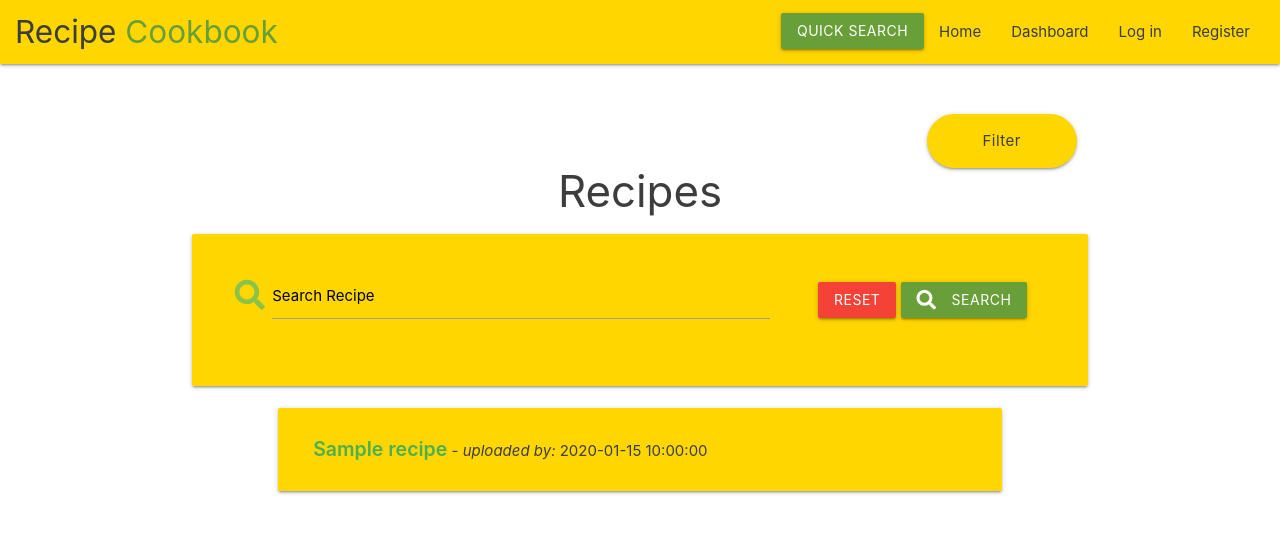
After one commit to francesco-saponaro/recipe-cookbook, a Flask app: page /search in a window 1280 px wide. The commit adds this page. Shown: the top 533 px of the page. Run offline with Flask 2, Linux system fonts and the light colour scheme; a database or web service that is not in the repository returns one stand-in record (values such as "Sample title"); some libraries are stand-ins or nearby versions.

Commit message:
Add search by recipe name, ingredients, meal types and country functionalities

```diff
--- a/app.py
+++ b/app.py
@@ -19,10 +19,6 @@ mongo = PyMongo(app)
 @app.route("/")
 @app.route("/get_recipes")
 def get_recipes():
-    # We grab the recipes from mongodb "recipes" collection to populate the page
-    recipe = mongo.db.recipes
-    total_recipes = mongo.db.recipes.count()
-
     offset = 0
     limit = 5
 
@@ -30,18 +26,84 @@ def get_recipes():
         limit = int(request.args.get("limit"))
         offset = int(request.args.get("offset"))
 
-    starting_id = recipe.find()
+    total_recipes = mongo.db.recipes.count()
+    starting_id = mongo.db.recipes.find()
     last_id = starting_id[offset]['_id']
 
-    recipes = recipe.find({'_id' : {'$gte' : last_id}}).limit(limit)
-
+    recipes = mongo.db.recipes.find({'_id' : {'$gte' : last_id}}).limit(limit)
 
     next_url = '/get_recipes?limit=' + str(limit) + '&offset=' + str(offset + limit)
     prev_url = '/get_recipes?limit=' + str(limit) + '&offset=' + str(offset - limit)
 
+    return render_template("index.html", recipes=recipes, next_url=next_url, prev_url=prev_url, offset=offset, total_recipes=total_recipes, starting_id=starting_id)
 
-    ingredients = mongo.db.ingredients.find()
-    return render_template("index.html", recipes=recipes, ingredients=ingredients, next_url=next_url, prev_url=prev_url, offset=offset, total_recipes=total_recipes)
+
+@app.route("/search", methods=["GET", "POST"])
+def search():
+
+    query = request.form.get("query")
+    starting_id = mongo.db.recipes.find({"$text": {"$search": query}})
+
+    if starting_id.count() > 0:
+        recipes = list(mongo.db.recipes.find({"$text": {"$search": query}}))
+    else:
+        recipes = list(mongo.db.recipes.find({'ingredient' : {'$elemMatch' : {'ingredient_name': query}}}))
+
+    return render_template("search.html", recipes=recipes)
+
+
+@app.route("/by_country")
+def by_country():
+    countries = list(mongo.db.countries.find())
+    recipes = list(mongo.db.recipes.find())
+
+    return render_template("by_country.html", recipes=recipes, countries=countries)
+
+
+@app.route("/starters")
+def starters():
+    meal_types = mongo.db.meal_types.find()
+    recipes = list(mongo.db.recipes.find())
+
+    return render_template("starters.html", recipes=recipes, meal_types=meal_types)
+
+
+@app.route("/lunch")
+def lunch():
+    meal_types = mongo.db.meal_types.find()
+    recipes = list(mongo.db.recipes.find())
+
+    return render_template("lunch.html", recipes=recipes, meal_types=meal_types)
+
+
+@app.route("/brunch")
+def brunch():
+    meal_types = mongo.db.meal_types.find()
+    recipes = list(mongo.db.recipes.find())
+
+    return render_template("brunch.html", recipes=recipes, meal_types=meal_types)
+
+
+@app.route("/dinner")
+def dinner():
+    meal_types = mongo.db.meal_types.find()
+    recipes = list(mongo.db.recipes.find())
+
+    return render_template("dinner.html", recipes=recipes, meal_types=meal_types)
+
+
+@app.route("/desserts")
+def desserts():
+    meal_types = mongo.db.meal_types.find()
+    recipes = list(mongo.db.recipes.find())
+    return render_template("desserts.html", recipes=recipes, meal_types=meal_types)
+
+
+@app.route("/vegan")
+def vegan():
+    recipes = list(mongo.db.recipes.find())
+
+    return render_template("vegan.html", recipes=recipes)
 
 
 @app.route("/register", methods=["GET", "POST"])
@@ -117,16 +179,15 @@ def profile(username):
     last_id = starting_id[offset]['_id']
 
     recipes = recipe.find({'_id' : {'$gte' : last_id}}).limit(limit)
+    user_recipes = list(mongo.db.recipes.find({"created_by": session["user_session"]}))
 
 
     next_url = '/profile/<username>?limit=' + str(limit) + '&offset=' + str(offset + limit)
     prev_url = '/profile/<username>?limit=' + str(limit) + '&offset=' + str(offset - limit)
 
-    ingredients = mongo.db.ingredients.find()
-
     # Defensive programming
     if session["user_session"]:
-        return render_template("profile.html", username=username, recipes=recipes, ingredients=ingredients, next_url=next_url, prev_url=prev_url, offset=offset, total_recipes=total_recipes)
+        return render_template("profile.html", username=username, recipes=recipes, user_recipes=user_recipes, next_url=next_url, prev_url=prev_url, offset=offset, total_recipes=total_recipes)
 
     # If not logged in redirect to log in page
     return redirect(url_for("login"))
--- a/static/css/style.css
+++ b/static/css/style.css
@@ -22,6 +22,14 @@ h4 {
 
 .word-wrap {
     word-wrap: break-word;
+}
+
+.bold {
+    font-weight: 600;
+}
+
+.larger {
+    font-size: 1.3em;
 }
 
 /* Colors */
@@ -196,3 +204,14 @@ h3 span {
     margin-left: auto;
     margin-right: auto;
 }
+
+/*Recipes by meal types pages*/
+.meal-type-header {
+    margin: 20px 0 40px 0;
+}
+
+/*Recipes by country*/
+.country-margin {
+    margin-left: 40px;
+    margin-bottom: 15px;
+}
--- a/templates/base.html
+++ b/templates/base.html
@@ -34,13 +34,13 @@
 
                 <!-- Dropdown Structure -->
                 <ul id='dropdown1' class='dropdown-content'>
-                    <li><a href="badges.html">Starters</a></li>
-                    <li><a href="collapsible.html">Brunch</a></li>
-                    <li><a href="mobile.html">Lunch</a></li>
-                    <li><a href="mobile.html">Dinner</a></li>
-                    <li><a href="mobile.html">Desserts</a></li>
-                    <li><a href="mobile.html"><span class="vegan-color">Vegan</span></a></li>
-                    <li><a href="mobile.html">By country</a></li>
+                    <li><a href="{{ url_for('starters') }}">Starters</a></li>
+                    <li><a href="{{ url_for('brunch') }}">Brunch</a></li>
+                    <li><a href="{{ url_for('lunch') }}">Lunch</a></li>
+                    <li><a href="{{ url_for('dinner') }}">Dinner</a></li>
+                    <li><a href="{{ url_for('desserts') }}">Desserts</a></li>
+                    <li><a href="{{ url_for('vegan') }}"><span class="vegan-color">Vegan</span></a></li>
+                    <li><a href="{{ url_for('by_country') }}">By country</a></li>
                 </ul>
             </div>
         </nav>
@@ -49,13 +49,13 @@
         <ul class="sidenav" id="mobile-demo">
             <li><h4 class="center-align">Recipe <span class="vegan-color">Cookbook</span></h4></li>
             <li><a href="{{ url_for('get_recipes') }}">Home</a></li>
-            <li><a href="badges.html">Starters</a></li>
-            <li><a href="collapsible.html">Brunch</a></li>
-            <li><a href="mobile.html">Lunch</a></li>
-            <li><a href="mobile.html">Dinner</a></li>
-            <li><a href="mobile.html">Desserts</a></li>
-            <li><a href="mobile.html"><span class="vegan-color">Vegan</span></a></li>
-            <li><a href="mobile.html">By country</a></li>
+            <li><a href="{{ url_for('starters') }}">Starters</a></li>
+            <li><a href="{{ url_for('brunch') }}">Brunch</a></li>
+            <li><a href="{{ url_for('lunch') }}">Lunch</a></li>
+            <li><a href="{{ url_for('dinner') }}">Dinner</a></li>
+            <li><a href="{{ url_for('desserts') }}">Desserts</a></li>
+            <li><a href="{{ url_for('vegan') }}"><span class="vegan-color">Vegan</span></a></li>
+            <li><a href="{{ url_for('by_country') }}">By country</a></li>
             <li><a href="mobile.html">Dashboard</a></li>
             {% if session.user_session %}
                 <li><a href="{{ url_for('profile', username=session['user_session']) }}">Profile</a></li>
--- a/templates/edit_recipe.html
+++ b/templates/edit_recipe.html
@@ -196,7 +196,7 @@
                 <!--Method-->
                 <div class="input-field col s12">
                 <textarea id="description" name="description" class="materialize-textarea" minlength=50 title="The method description must be at least 50 characters long" required>{{ recipe.description }}</textarea>
-                <label for="description">Describe the method</label>
+                <label for="description">Describe the method <span><small>(Preferable format: "STEP1 Your Text. STEP2 Your Text." and so on...)</small></span></label>
                 </div>
             </div>
 
@@ -204,7 +204,7 @@
                 <!--Recipe picture URL-->
                 <div class="col s12 center-align">
                     <p class="black-color">Add a URL for your recipe dish picture (Optional)</p>
-                    <input class="center-align validate" value="{{ recipe.recipe_image_url }}" type="text" name="recipe_image_url" pattern="^https?://(?:[a-z0-9\-]+\.)+[a-z]{2,6}(?:/[^/#?]+)+\.(?:jpg|gif|png)$">
+                    <input class="center-align validate" value="{{ recipe.recipe_image_url }}" type="text" name="recipe_image_url" title="The URL must end with the with any of the following formats: jpg/gif/png" pattern="^https?://(?:[a-z0-9\-]+\.)+[a-z]{2,6}(?:/[^/#?]+)+\.(?:jpg|gif|png)$">
                 </div>
             </div>
 
--- a/templates/recipe_page.html
+++ b/templates/recipe_page.html
@@ -63,7 +63,7 @@
             </div>
         </div>
 
-        <div class="row">
+        <div class="row valign-wrapper">
             <!--Country-->
             <div class="input-field col s12 m4">
                 <h5>Country:</h5>
@@ -105,7 +105,9 @@
         <div class="row">
             <!--Method-->
             <div class="input-field col s12 word-wrap">
-                {{ recipe.description.capitalize() }}
+                {% autoescape false %}
+                    {{ recipe.description|replace(".", "<br/>") }}
+                {% endautoescape %}
             </div>
         </div>
 
--- /dev/null
+++ b/templates/search.html
@@ -0,0 +1,83 @@
+{% extends "base.html" %}
+{% block content %}
+
+    <!--Add and filter buttons-->
+    <div class="row add-filter-row">
+        <div class="col s12">
+            {% if session.user_session %}
+                <!--url_for will call the specified function's url which in turn will call the function-->
+                <a href="{{ url_for('add_recipe') }}" class="add-filter-btn waves-effect waves-light btn-large yellow accent-4">Add recipe</a>
+            {% endif %}
+            <a class="add-filter-btn filter-btn waves-effect waves-light btn-large yellow accent-4">Filter</a>
+        </div>
+    </div>
+
+    <h3 class="center-align home-header">Recipes</h3>
+
+    <div class="row card-panel yellow accent-4">
+        <form action="{{ url_for('search') }}" method="post" class="col s12">
+            <div class="row valign-wrapper center-align">
+                <div class="input-field col s12 m8">
+                    <i class="fas fa-search prefix light-green-text darken-2"></i>
+                    <input type="text" name="query" id="query" minlength="3" class="validate" required>
+                    <label for="query">Search Recipe</label>
+                </div>
+                <div class="col s12 m4">
+                    <a href="{{ url_for('get_recipes') }}" class="red btn text-shadow">Reset</a>
+                    <button type="submit" class="light-green darken-2 btn text-shadow">
+                        <i class="fas fa-search left"></i> Search
+                    </button>
+                </div>
+            </div>
+        </form>
+    </div>
+
+    <!--Recipe panel-->
+    {% if recipes|length > 0 %}
+        {% for recipe in recipes %}
+            <div class="row">
+                <div class="col s12 m10 offset-m1">
+                    <div class="card-panel recipe-panel yellow accent-4">
+                        <div class="col s9">
+                            <!--Recipe name-->
+                            <p><a href="{{ url_for('recipe_page', recipe_id=recipe._id) }}" class="green-text darken-4 bold larger custom-margin">{{ recipe.recipe_name.capitalize() }}</a> - <em>uploaded by:</em> {{ recipe.created_by }}
+                            <!--Recipe high protein icon-->
+                            {% if recipe.is_high_protein == "on" %}
+                                <i class="fas fa-dumbbell fa-lg protein-icon"></i>
+                            {% endif %}
+                            <!--Recipe vegan icon-->
+                            {% if 'Vegan' in recipe.dietary_requirement %}
+                                <i class="fas fa-leaf fa-lg vg-icon"></i>
+                            {% endif %}
+                            </p>
+                        </div>
+                        <div class="col s3">
+                            {% if session.user_session|lower == recipe.created_by|lower %}
+                                <!--This button will send user to edit this recipe page, through the collection value of this recipe _id, which is added as function's argument  -->
+                                <a href="{{ url_for('edit_recipe', recipe_id=recipe._id) }}" class="btn-small recipes-buttons light-green darken-2">Edit</a>
+
+                                <!-- Delete confimation Modal Trigger -->
+                                <a class="red recipe-buttons btn-small modal-trigger" href="#modal{{ loop.index }}">Delete</a>
+                                <!-- Modal Structure -->
+                                <div id="modal{{ loop.index }}" class="modal yellow accent-4">
+                                    <div class="modal-content">
+                                    <h4>Are you sure you want to delete <strong>{{ recipe.recipe_name }}</strong>?</h4>
+                                    </div>
+                                    <div class="modal-footer yellow accent-4">
+                                    <a href="{{ url_for('get_recipes') }}" class="modal-close waves-effect waves-green btn-small red">Cancel</a>
+                                    <!--This button will delete this recipe, through the collection value of this recipe _id, which is added as function's argument  -->
+                                    <a href="{{ url_for('delete_recipe', recipe_id=recipe._id) }}" class="modal-close waves-effect waves-green btn-small light-green darken-2">Confirm</a>
+                                    </div>
+                                </div>
+                            {% endif %}
+                        </div>
+                    </div>
+                </div>
+            </div>
+        {% endfor %}
+
+    {% else %}
+        <h3 class="red-text text-darken-4 center-align">No Results Found</h3>
+    {% endif %}
+
+{% endblock %}
```
Also changed, not shown: templates/add_recipe.html (+4 -4 lines), templates/brunch.html (added, +63 -0 lines), templates/by_country.html (added, +64 -0 lines), templates/desserts.html (added, +63 -0 lines), templates/dinner.html (added, +63 -0 lines), templates/index.html (+19 -2 lines), templates/lunch.html (added, +63 -0 lines), templates/profile.html (+6 -1 lines), templates/starters.html (added, +63 -0 lines), templates/vegan.html (added, +63 -0 lines), templates/about.html (deleted).
